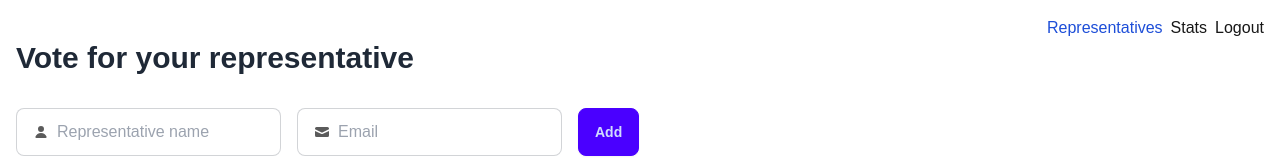
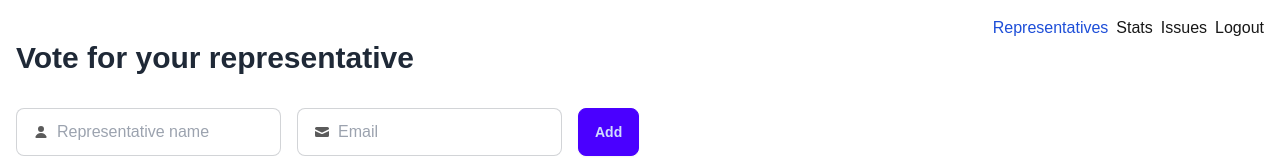
Before and after one commit to CarlUdo/voting-app, a Next.js app: page /representatives in a window 1280 px wide. Shown: the top 160 px of the page. Built offline with nearby package versions, Linux system fonts and the light colour scheme; no server answers; the database is empty.

Commit message:
Add issues path

```diff
--- a/src/ui/top-nav.tsx
+++ b/src/ui/top-nav.tsx
@@ -13,7 +13,10 @@ const links = [
     name: "Stats",
     href: "/stats",
   },
-
+  {
+    name: "Issues",
+    href: "/issues",
+  },
   {
     name: "Logout",
     href: "/",
```
